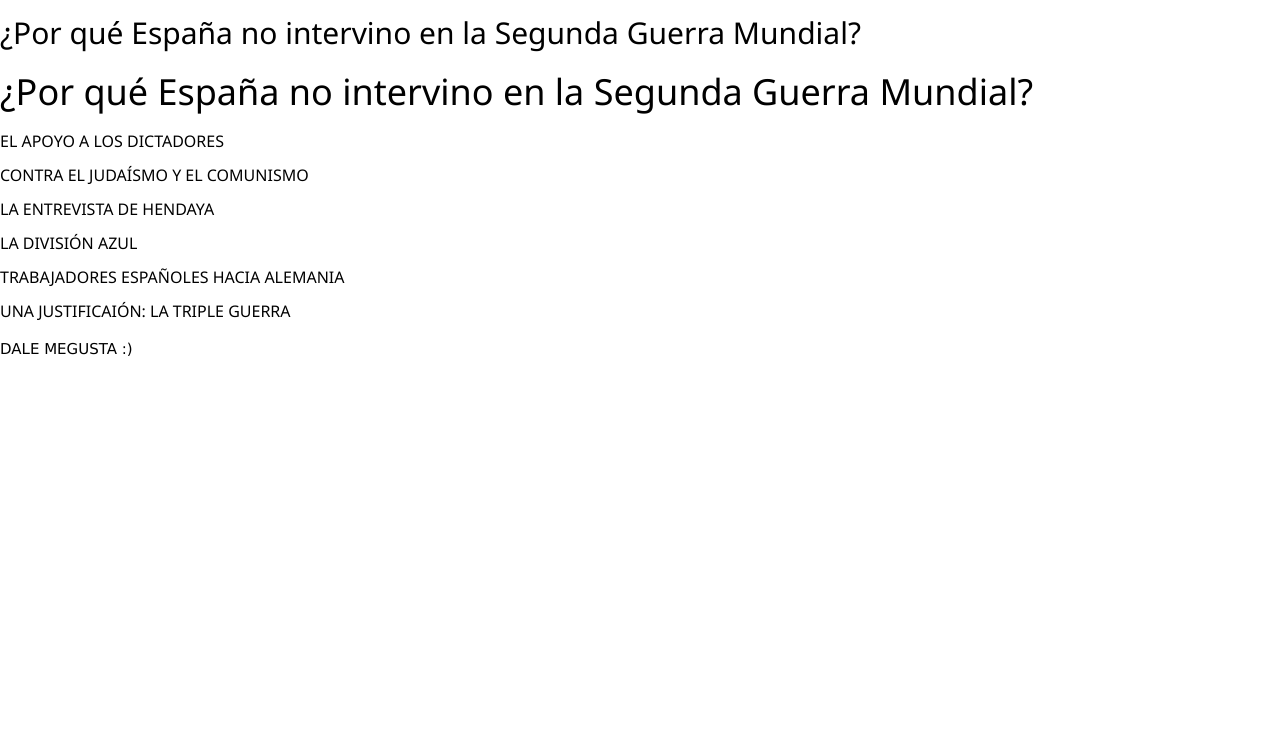
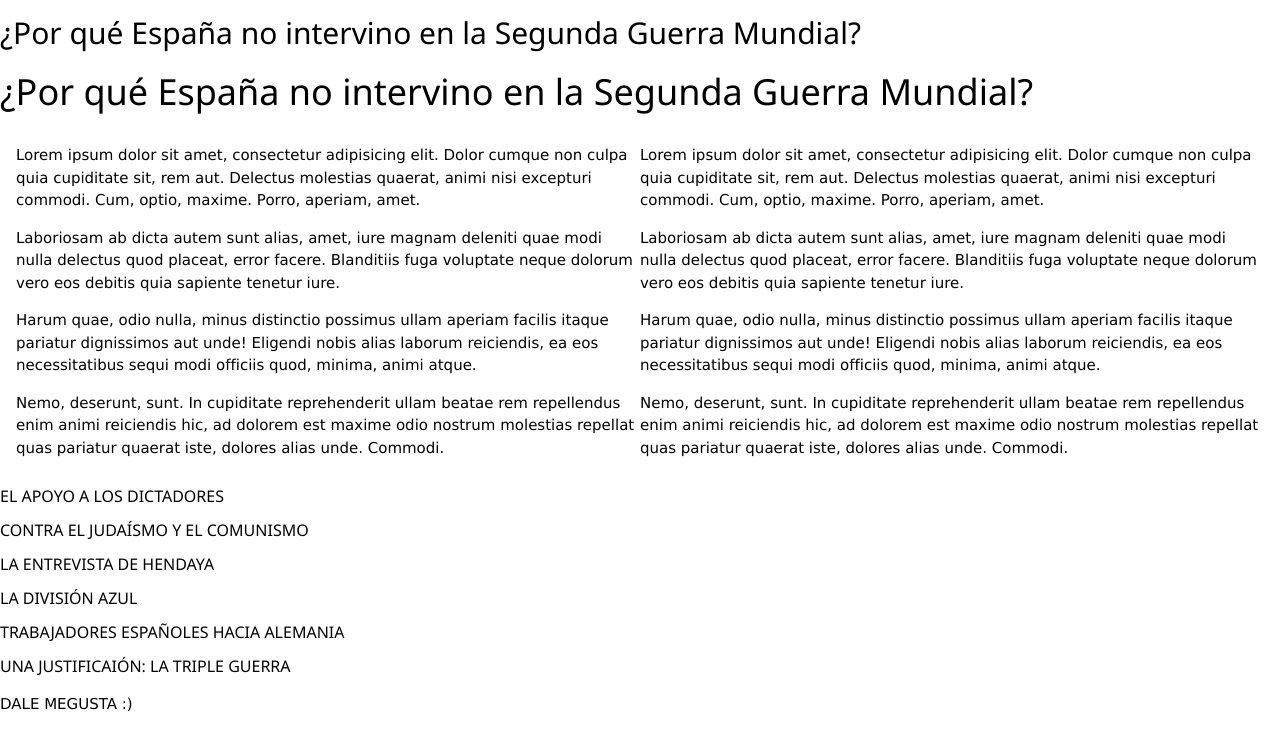
Before and after one commit to BAT2/bat2.github.io, a Jekyll site: the page built from _pages/tema15-3.html, in a window 1280 px wide. Shown: the top 750 px of the page. Built offline with Jekyll 4.4.1, drawn with Linux system fonts in a browser that asks for light colours; some web fonts are replaced; comment, search, counter and statistics services are not loaded.

Commit message:
Actualizado

```diff
--- a/_pages/tema15-3.html
+++ b/_pages/tema15-3.html
@@ -5,6 +5,23 @@ permalink: /espanya-guerra
 ---
 <h1>¿Por qué España no intervino en la Segunda Guerra Mundial?</h1>
 
+<div class="goal-box w3-container w3-row">
+  <div class="w3-col m6 s12">
+    <p>Lorem ipsum dolor sit amet, consectetur adipisicing elit. Dolor cumque non culpa quia cupiditate sit, rem aut. Delectus molestias quaerat, animi nisi excepturi commodi. Cum, optio, maxime. Porro, aperiam, amet.</p>
+    <p>Laboriosam ab dicta autem sunt alias, amet, iure magnam deleniti quae modi nulla delectus quod placeat, error facere. Blanditiis fuga voluptate neque dolorum vero eos debitis quia sapiente tenetur iure.</p>
+    <p>Harum quae, odio nulla, minus distinctio possimus ullam aperiam facilis itaque pariatur dignissimos aut unde! Eligendi nobis alias laborum reiciendis, ea eos necessitatibus sequi modi officiis quod, minima, animi atque.</p>
+    <p>Nemo, deserunt, sunt. In cupiditate reprehenderit ullam beatae rem repellendus enim animi reiciendis hic, ad dolorem est maxime odio nostrum molestias repellat quas pariatur quaerat iste, dolores alias unde. Commodi.</p>
+  </div>
+  <div class="w3-col m6 s12">
+    <p>Lorem ipsum dolor sit amet, consectetur adipisicing elit. Dolor cumque non culpa quia cupiditate sit, rem aut. Delectus molestias quaerat, animi nisi excepturi commodi. Cum, optio, maxime. Porro, aperiam, amet.</p>
+    <p>Laboriosam ab dicta autem sunt alias, amet, iure magnam deleniti quae modi nulla delectus quod placeat, error facere. Blanditiis fuga voluptate neque dolorum vero eos debitis quia sapiente tenetur iure.</p>
+    <p>Harum quae, odio nulla, minus distinctio possimus ullam aperiam facilis itaque pariatur dignissimos aut unde! Eligendi nobis alias laborum reiciendis, ea eos necessitatibus sequi modi officiis quod, minima, animi atque.</p>
+    <p>Nemo, deserunt, sunt. In cupiditate reprehenderit ullam beatae rem repellendus enim animi reiciendis hic, ad dolorem est maxime odio nostrum molestias repellat quas pariatur quaerat iste, dolores alias unde. Commodi.</p>
+  </div>
+
+
+</div>
+
 <h6>EL APOYO A LOS DICTADORES</h6>
 <h6>CONTRA EL JUDAÍSMO Y EL COMUNISMO</h6>
 <h6>LA ENTREVISTA DE HENDAYA</h6>
--- a/assets/css/main.css
+++ b/assets/css/main.css
@@ -0,0 +1,3 @@
+.synthesis-box {
+  border: 1px solid green;
+}
```
